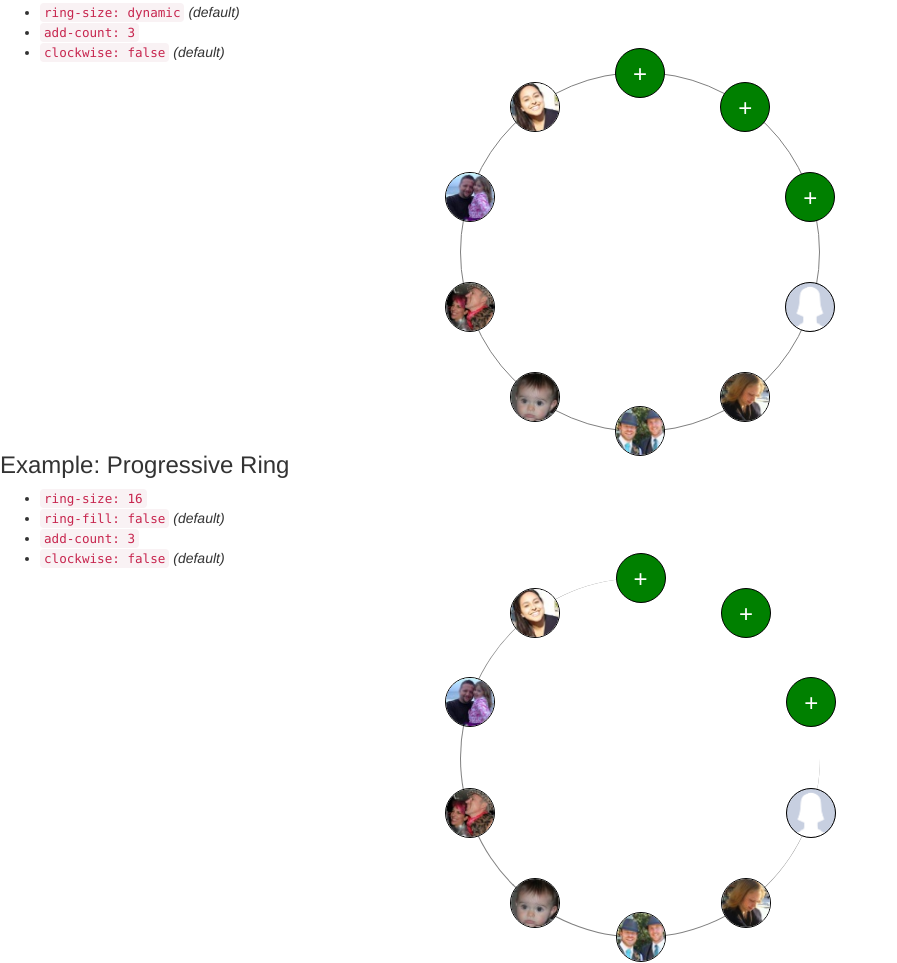
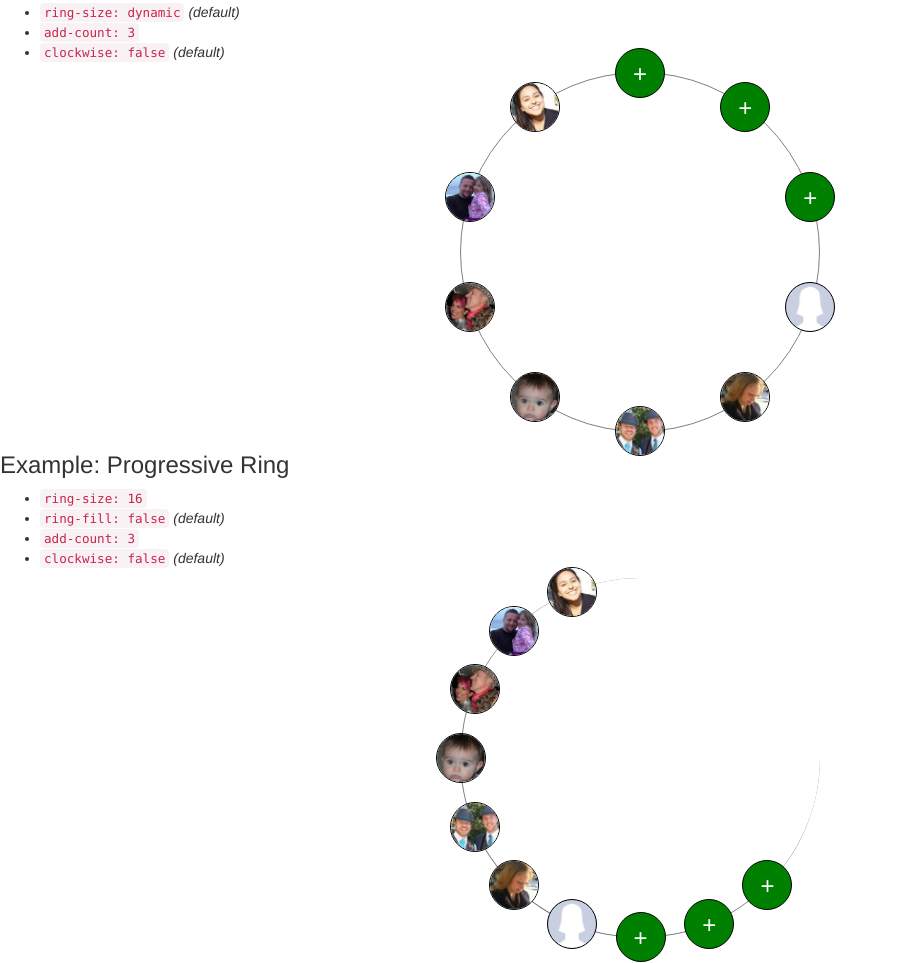
Before and after one commit to justinsa/card-ui-visualization, a plain HTML site: page index.html in a window 1280 px wide. Shown: the part 1512-2475 px from the top of the page, without its empty margins (0-897 px from the left). Drawn offline with Linux system fonts and the light colour scheme.

Commit message:
Add card ring progressive behavior
* Card ring progressive example now shows the appropriate layout

```diff
--- a/index.html
+++ b/index.html
@@ -171,7 +171,8 @@
       var clockwise = $(ring).hasClass('clockwise');
       var radius = diameter / 2;
       var children = $(ring).children();
-      var count = children.length;
+      var size = $(ring).attr('data-ring-size');
+      var count = size === undefined ? children.length : parseInt(size);
       var theta = (clockwise ? 1 : -1) * 2 * Math.PI / count;
       var thetaOffset = -(Math.PI / 2);
       children.each(function (index, node) {
```
